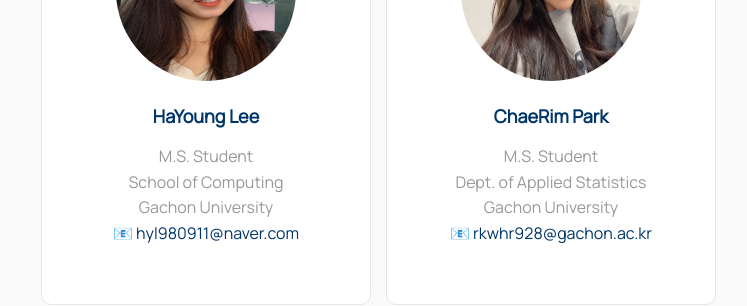
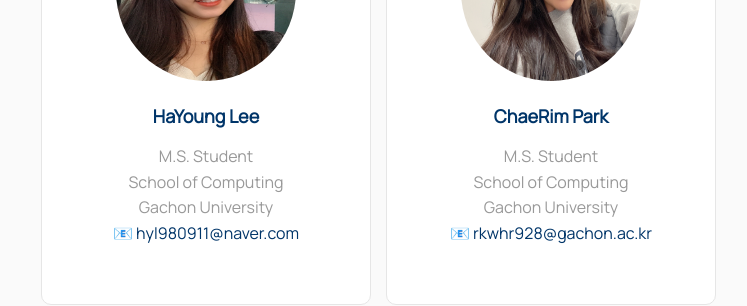
Before and after one commit to IDALab-Gachon/idalab, a React (Create React App) app: page /members in a window 1280 px wide. Shown: the part 1860-2166 px from the top of the page, without its empty margins (112-859 px from the left). Built offline with nearby package versions, Linux system fonts and the light colour scheme.

Commit message:
modify member

```diff
--- a/src/Pages/Members.js
+++ b/src/Pages/Members.js
@@ -191,7 +191,7 @@ const Members = () => {
             <MemberInfo>
               M.S. Student
               <br />
-              Dept. of Applied Statistics
+              School of Computing
               <br />
               Gachon University
               <br />
```
